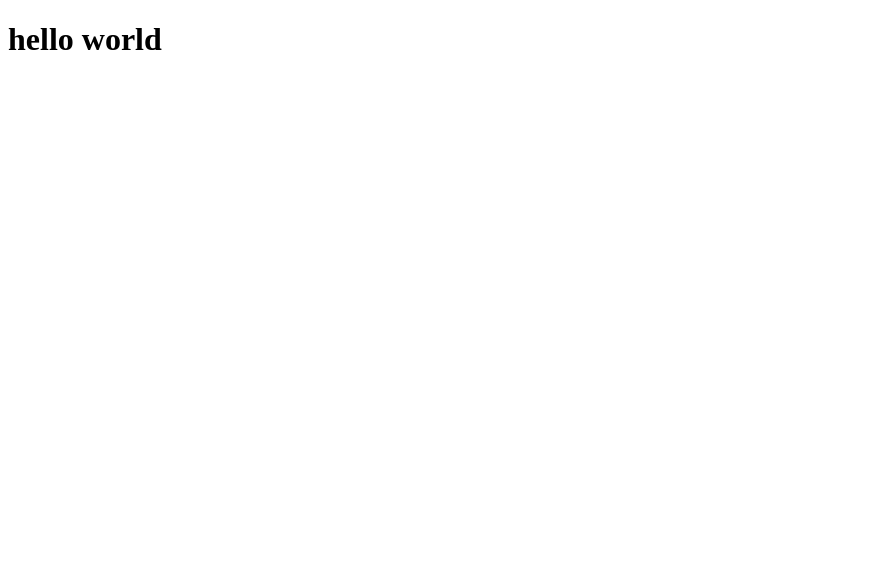
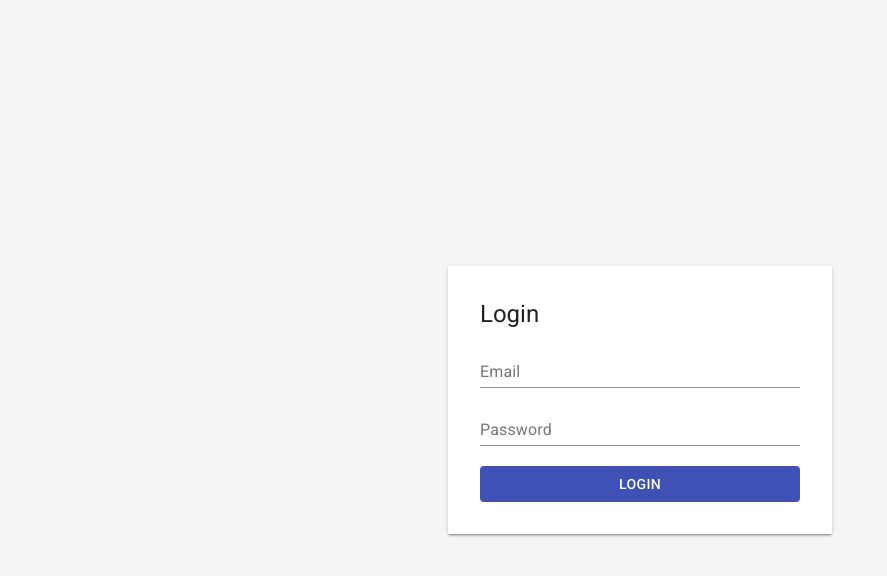
Before and after one commit to arshkhatwani/virtual-trading-terminal, a React (Create React App) app in the folder client/: page / in a window 1280 px wide. Shown: the top 576 px of the page, without its empty margins (0-887 px from the left). Built offline with nearby package versions, Linux system fonts and the light colour scheme; the HTML template or start-up script is replaced by a standard one.

Commit message:
Login page added

```diff
--- a/client/src/App.js
+++ b/client/src/App.js
@@ -1,14 +1,21 @@
 import React from "react";
 import { BrowserRouter as Router, Route, Switch } from "react-router-dom";
+import Login from "./components/Login";
+import { Container, makeStyles, CssBaseline } from "@material-ui/core";
 
 export default function App() {
   return (
+    <>
+      <CssBaseline />
+      <Container
+        disableGutters={true}
+        maxWidth="xl"
+        style={{ minHeight: "100vh" }}
+      >
         <Router>
           <Switch>
             <Route path="/" exact>
-          <div>
-            <h1>hello world</h1>
-          </div>
+              <Login />
             </Route>
             <Route path="/about" exact>
               <div>
@@ -23,5 +30,7 @@ export default function App() {
             <h1>404 not found</h1>
           </Switch>
         </Router>
+      </Container>
+    </>
   );
 }
--- /dev/null
+++ b/client/src/components/Login.jsx
@@ -0,0 +1,65 @@
+import React, { useState } from "react";
+import { Box, TextField, Typography, Button } from "@material-ui/core";
+
+// #f5f5f5
+
+export default function Login(props) {
+  const [formBody, setFormBody] = useState({ userEmail: "", password: "" });
+
+  const onSubmitHandler = (e) => {
+    e.preventDefault();
+    console.log("Form submitted");
+  };
+
+  return (
+    <Box
+      display="flex"
+      justifyContent="center"
+      alignItems="center"
+      width={1}
+      style={{ backgroundColor: "#f5f5f5", margin: 0, minHeight: "100vh" }}
+    >
+      <Box
+        component="form"
+        onSubmit={onSubmitHandler}
+        display="flex"
+        flexDirection="column"
+        boxShadow={2}
+        minWidth={0.3}
+        style={{ backgroundColor: "#fff", padding: "2rem" }}
+      >
+        <Typography variant="h5" style={{ marginBottom: "10px" }}>
+          Login
+        </Typography>
+        <TextField
+          id="userEmail"
+          label="Email"
+          value={formBody.userEmail}
+          onChange={(e) => {
+            setFormBody({ ...formBody, userEmail: e.target.value });
+          }}
+          style={{ marginBottom: "10px" }}
+        />
+        <TextField
+          id="password"
+          label="Password"
+          type="password"
+          value={formBody.password}
+          onChange={(e) => {
+            setFormBody({ ...formBody, password: e.target.value });
+          }}
+          style={{ marginBottom: "10px" }}
+        />
+        <Button
+          variant="contained"
+          color="primary"
+          disableElevation
+          style={{ marginTop: "10px" }}
+          type="submit"
+        >
+          Login
+        </Button>
+      </Box>
+    </Box>
+  );
+}
```
Lines whose indentation alone changed are shown as unchanged.
